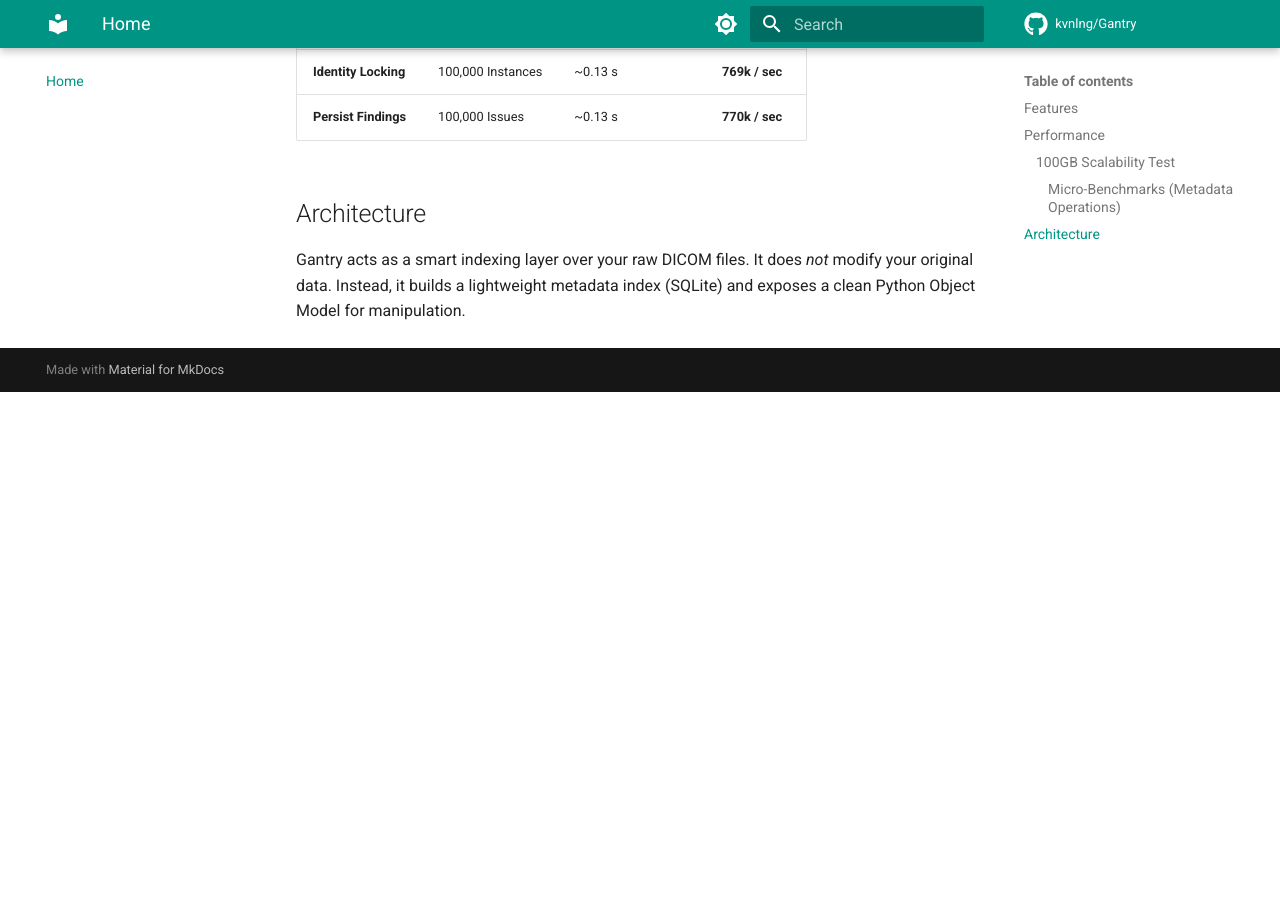
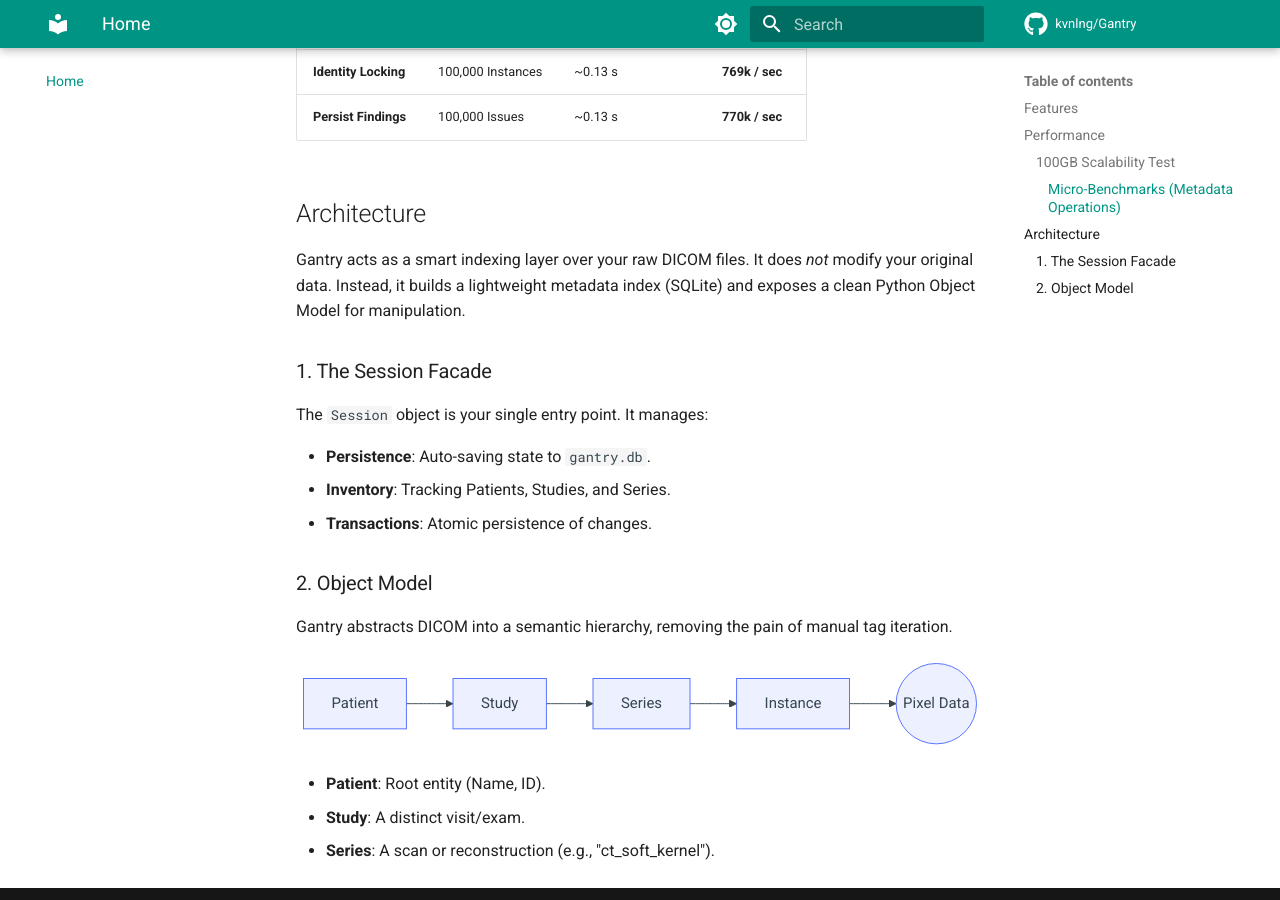
Before and after one commit to kvnlng/Gantry, an MkDocs documentation site: the page built from docs/index.md, in a window 1280 px wide and 900 px high, scrolled down 2171 px. Built offline with MkDocs 1.6.1 and Material for MkDocs 9.7.7, drawn with Linux system fonts in a browser that asks for light colours; comment, search, counter and statistics services are not loaded; before the commit the page ends 2563 px from its top, so only the background shows below that.

Commit message:
fix: expand architecture section with session facade and object model details

````diff
--- a/docs/index.md
+++ b/docs/index.md
@@ -44,3 +44,27 @@ The architecture uses O(1) memory streaming, ensuring it never runs out of RAM e
 ## Architecture
 
 Gantry acts as a smart indexing layer over your raw DICOM files. It does *not* modify your original data. Instead, it builds a lightweight metadata index (SQLite) and exposes a clean Python Object Model for manipulation.
+
+### 1. The Session Facade
+
+The `Session` object is your single entry point. It manages:
+
+- **Persistence**: Auto-saving state to `gantry.db`.
+- **Inventory**: Tracking Patients, Studies, and Series.
+- **Transactions**: Atomic persistence of changes.
+
+### 2. Object Model
+
+Gantry abstracts DICOM into a semantic hierarchy, removing the pain of manual tag iteration.
+
+```mermaid
+graph LR
+    Patient --> Study
+    Study --> Series
+    Series --> Instance
+    Instance --> Pixels((Pixel Data))
+```
+
+- **Patient**: Root entity (Name, ID).
+- **Study**: A distinct visit/exam.
+- **Series**: A scan or reconstruction (e.g., "ct_soft_kernel").
````
